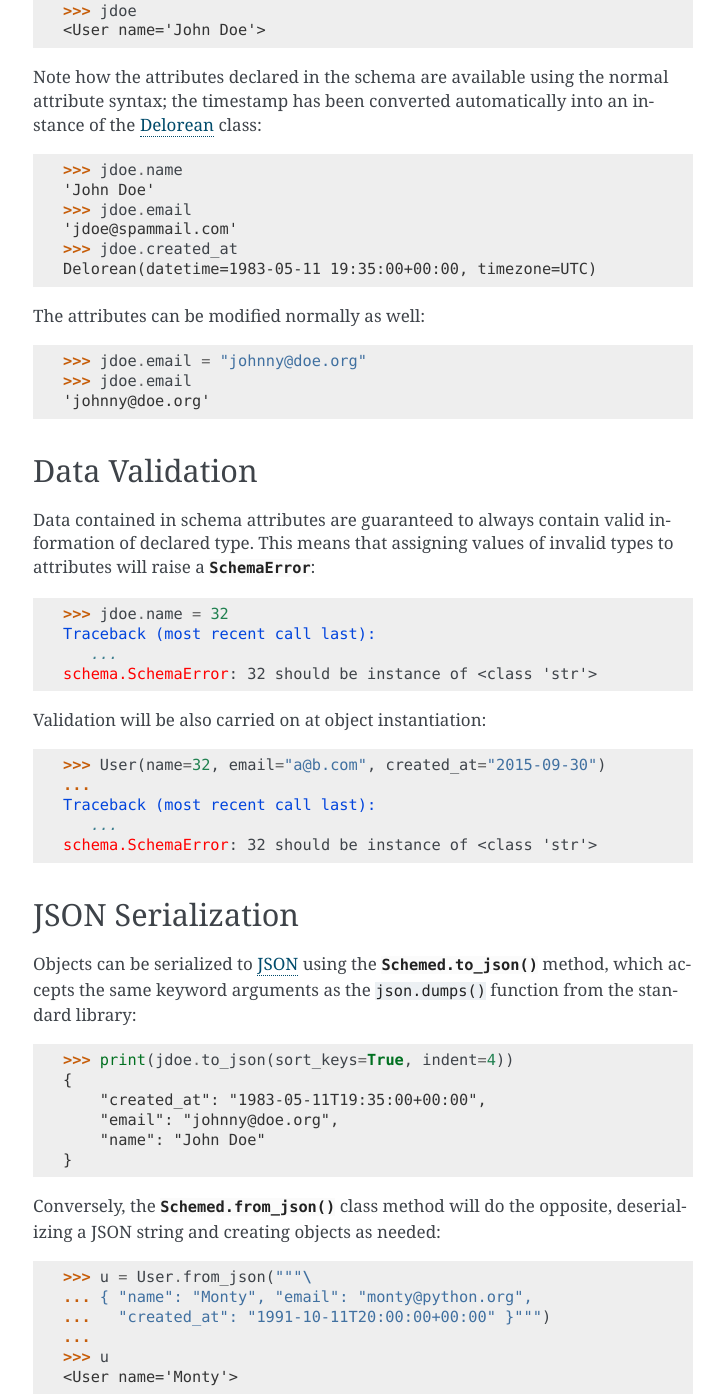
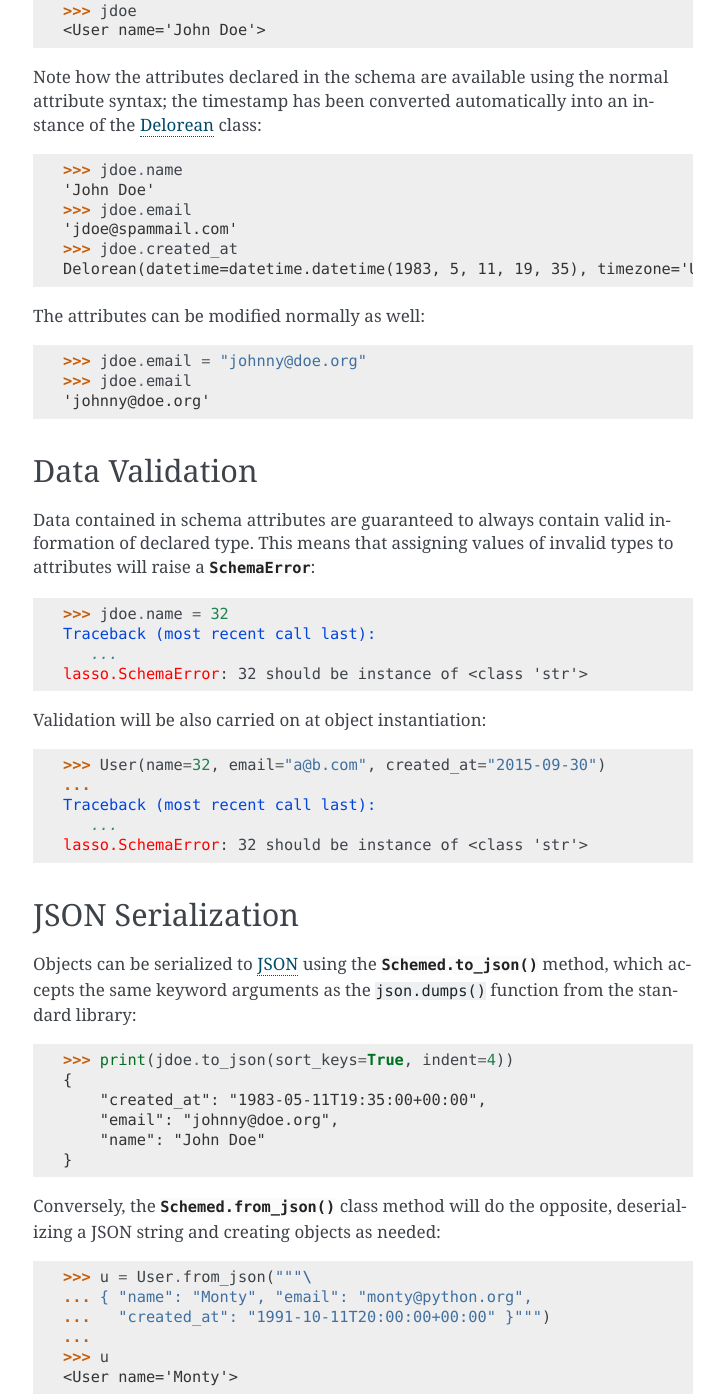
Before and after one commit to aperezdc/gnarl, a Sphinx documentation site: the page built from doc/quickstart.rst, in a window 1280 px wide and 1400 px high, scrolled down 875 px. Shown: the whole window, without its empty margins (387-1111 px from the left). Built offline with Sphinx 7.4.7, drawn with Linux system fonts in a browser that asks for light colours; some of the changed text lies outside the part shown.

Commit message:
Fix doctests after removal of Schema dependency
The SchemaError is now lasso.SchemaError instead of schema.SchemaError

```diff
--- a/README.rst
+++ b/README.rst
@@ -55,7 +55,7 @@ Attributes are type-checked:
    >>> location.x = "invalid value"  # Fails
    Traceback (most recent call last):
       ...
-   schema.SchemaError: 'invalid value' should be instance of <class 'int'>
+   lasso.SchemaError: 'invalid value' should be instance of <class 'int'>
    >>> location.x, location.y  # Values remain unchanged
    (6, 5)
    >>>
--- a/doc/quickstart.rst
+++ b/doc/quickstart.rst
@@ -54,7 +54,7 @@ class:
    >>> jdoe.email
    'jdoe@spammail.com'
    >>> jdoe.created_at
-   Delorean(datetime=1983-05-11 19:35:00+00:00, timezone=UTC)
+   Delorean(datetime=datetime.datetime(1983, 5, 11, 19, 35), timezone='UTC')
 
 The attributes can be modified normally as well:
 
@@ -73,7 +73,7 @@ types to attributes will raise a :class:`SchemaError`:
    >>> jdoe.name = 32
    Traceback (most recent call last):
       ...
-   schema.SchemaError: 32 should be instance of <class 'str'>
+   lasso.SchemaError: 32 should be instance of <class 'str'>
 
 Validation will be also carried on at object instantiation:
 
@@ -81,7 +81,7 @@ Validation will be also carried on at object instantiation:
    ...
    Traceback (most recent call last):
       ...
-   schema.SchemaError: 32 should be instance of <class 'str'>
+   lasso.SchemaError: 32 should be instance of <class 'str'>
 
 
 JSON Serialization
@@ -186,7 +185,7 @@ value is a string:
    >>> jdoe = User(name="John Doe", email="invalid address")
    Traceback (most recent call last):
       ...
-   schema.SchemaError: 'invalid address' does not contain @
+   lasso.SchemaError: 'invalid address' does not contain @
 
 
 
```
Also changed, not shown: other parts of doc/quickstart.rst (+2 -3 lines).
